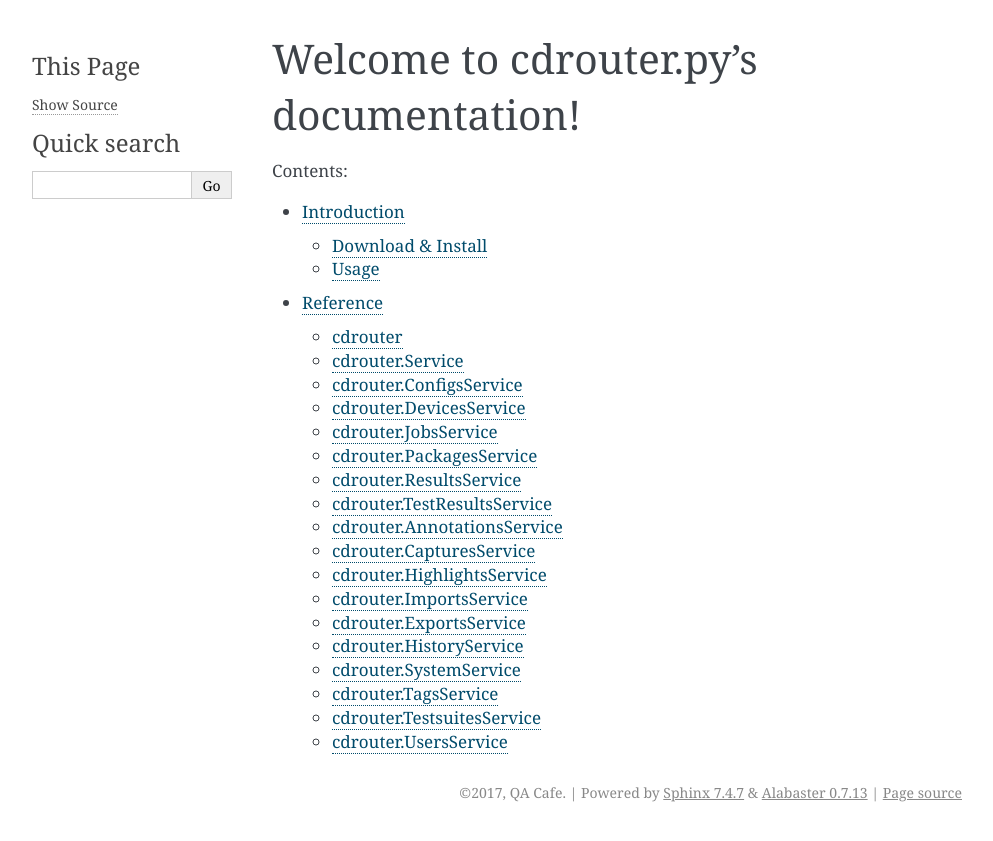
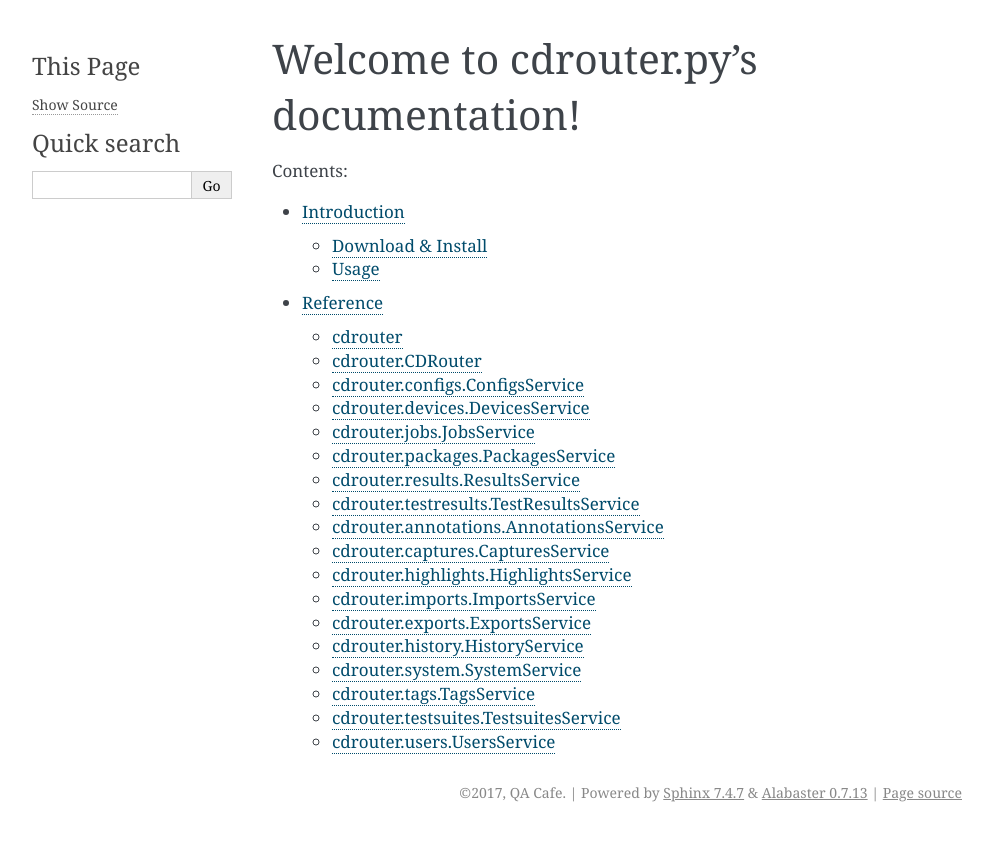
Before and after one commit to qacafe/cdrouter.py, a Sphinx documentation site: the page built from docs/index.rst, in a window 1280 px wide. Shown: the top 841 px of the page, without its empty margins (148-1141 px from the left). Built offline with Sphinx 7.4.7, drawn with Linux system fonts in a browser that asks for light colours.

Commit message:
Fix reference.rst class names

```diff
--- a/docs/reference.rst
+++ b/docs/reference.rst
@@ -7,104 +7,104 @@
 .. automodule:: cdrouter
    :members:
 
-cdrouter.Service
-~~~~~~~~~~~~~~~~
+cdrouter.CDRouter
+~~~~~~~~~~~~~~~~~
 
-.. autoclass:: cdrouter.Service
+.. autoclass:: cdrouter.CDRouter
    :members:
 
-cdrouter.ConfigsService
-~~~~~~~~~~~~~~~~~~~~~~~
+cdrouter.configs.ConfigsService
+~~~~~~~~~~~~~~~~~~~~~~~~~~~~~~~
 
-.. autoclass:: cdrouter.ConfigsService
+.. autoclass:: cdrouter.configs.ConfigsService
    :members:
 
-cdrouter.DevicesService
-~~~~~~~~~~~~~~~~~~~~~~~
+cdrouter.devices.DevicesService
+~~~~~~~~~~~~~~~~~~~~~~~~~~~~~~~
 
-.. autoclass:: cdrouter.DevicesService
+.. autoclass:: cdrouter.devices.DevicesService
    :members:
 
-cdrouter.JobsService
-~~~~~~~~~~~~~~~~~~~~
+cdrouter.jobs.JobsService
+~~~~~~~~~~~~~~~~~~~~~~~~~
 
-.. autoclass:: cdrouter.JobsService
+.. autoclass:: cdrouter.jobs.JobsService
    :members:
 
-cdrouter.PackagesService
-~~~~~~~~~~~~~~~~~~~~~~~~
+cdrouter.packages.PackagesService
+~~~~~~~~~~~~~~~~~~~~~~~~~~~~~~~~~
 
-.. autoclass:: cdrouter.PackagesService
+.. autoclass:: cdrouter.packages.PackagesService
    :members:
 
-cdrouter.ResultsService
-~~~~~~~~~~~~~~~~~~~~~~~
+cdrouter.results.ResultsService
+~~~~~~~~~~~~~~~~~~~~~~~~~~~~~~~
 
-.. autoclass:: cdrouter.ResultsService
+.. autoclass:: cdrouter.results.ResultsService
    :members:
 
-cdrouter.TestResultsService
+cdrouter.testresults.TestResultsService
+~~~~~~~~~~~~~~~~~~~~~~~~~~~~~~~~~~~~~~~
+
+.. autoclass:: cdrouter.testresults.TestResultsService
+   :members:
+
+cdrouter.annotations.AnnotationsService
+~~~~~~~~~~~~~~~~~~~~~~~~~~~~~~~~~~~~~~~
+
+.. autoclass:: cdrouter.annotations.AnnotationsService
+   :members:
+
+cdrouter.captures.CapturesService
+~~~~~~~~~~~~~~~~~~~~~~~~~~~~~~~~~
+
+.. autoclass:: cdrouter.captures.CapturesService
+   :members:
+
+cdrouter.highlights.HighlightsService
+~~~~~~~~~~~~~~~~~~~~~~~~~~~~~~~~~~~~~
+
+.. autoclass:: cdrouter.highlights.HighlightsService
+   :members:
+
+cdrouter.imports.ImportsService
+~~~~~~~~~~~~~~~~~~~~~~~~~~~~~~~
+
+.. autoclass:: cdrouter.imports.ImportsService
+   :members:
+
+cdrouter.exports.ExportsService
+~~~~~~~~~~~~~~~~~~~~~~~~~~~~~~~
+
+.. autoclass:: cdrouter.exports.ExportsService
+   :members:
+
+cdrouter.history.HistoryService
+~~~~~~~~~~~~~~~~~~~~~~~~~~~~~~~
+
+.. autoclass:: cdrouter.history.HistoryService
+   :members:
+
+cdrouter.system.SystemService
+~~~~~~~~~~~~~~~~~~~~~~~~~~~~~
+
+.. autoclass:: cdrouter.system.SystemService
+   :members:
+
+cdrouter.tags.TagsService
+~~~~~~~~~~~~~~~~~~~~~~~~~
+
+.. autoclass:: cdrouter.tags.TagsService
+   :members:
+
+cdrouter.testsuites.TestsuitesService
+~~~~~~~~~~~~~~~~~~~~~~~~~~~~~~~~~~~~~
+
+.. autoclass:: cdrouter.testsuites.TestsuitesService
+   :members:
+
+cdrouter.users.UsersService
 ~~~~~~~~~~~~~~~~~~~~~~~~~~~
 
-.. autoclass:: cdrouter.TestResultsService
+.. autoclass:: cdrouter.users.UsersService
    :members:
-
-cdrouter.AnnotationsService
-~~~~~~~~~~~~~~~~~~~~~~~~~~~
-
-.. autoclass:: cdrouter.AnnotationsService
-   :members:
-
-cdrouter.CapturesService
-~~~~~~~~~~~~~~~~~~~~~~~~
-
-.. autoclass:: cdrouter.CapturesService
-   :members:
-
-cdrouter.HighlightsService
-~~~~~~~~~~~~~~~~~~~~~~~~~~
-
-.. autoclass:: cdrouter.HighlightsService
-   :members:
-
-cdrouter.ImportsService
-~~~~~~~~~~~~~~~~~~~~~~~
-
-.. autoclass:: cdrouter.ImportsService
-   :members:
-
-cdrouter.ExportsService
-~~~~~~~~~~~~~~~~~~~~~~~
-
-.. autoclass:: cdrouter.ExportsService
-   :members:
-
-cdrouter.HistoryService
-~~~~~~~~~~~~~~~~~~~~~~~
-
-.. autoclass:: cdrouter.HistoryService
-   :members:
-
-cdrouter.SystemService
-~~~~~~~~~~~~~~~~~~~~~~
-
-.. autoclass:: cdrouter.SystemService
-   :members:
-
-cdrouter.TagsService
-~~~~~~~~~~~~~~~~~~~~
-
-.. autoclass:: cdrouter.TagsService
-   :members:
-
-cdrouter.TestsuitesService
-~~~~~~~~~~~~~~~~~~~~~~~~~~
-
-.. autoclass:: cdrouter.TestsuitesService
-   :members:
-
-cdrouter.UsersService
-~~~~~~~~~~~~~~~~~~~~~
-
-.. autoclass:: cdrouter.UsersService
-   :members:
```
